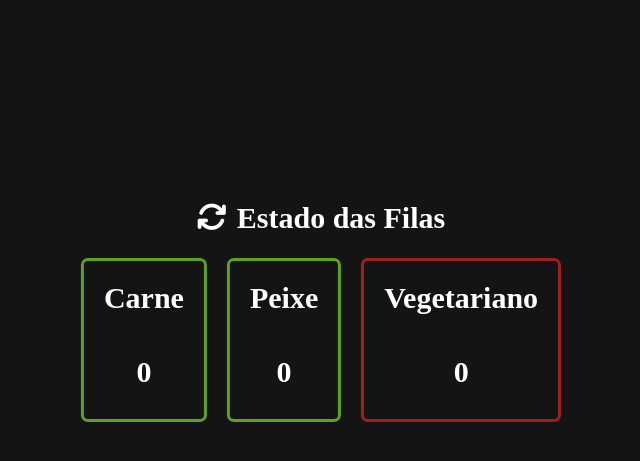
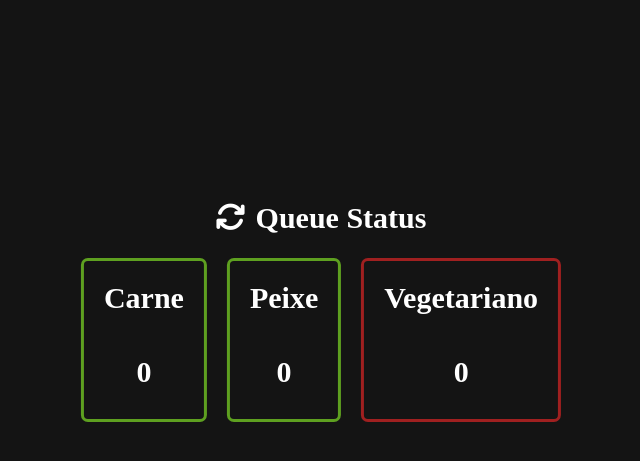
Before and after one commit to Asuryu/GPS, a Flask app: template src/templates/queue.html in a window 1280 px wide. Shown: the part 60-521 px from the top of the page, without its empty margins (319-959 px from the left). Run offline with Flask 2, Linux system fonts and the light colour scheme; the template is opened without the code that fills it, so the values that code supplies are empty; data comes from the database, SQL or seed files in the repository; some libraries are stand-ins or nearby versions; some web fonts are replaced.

Commit message:
:sa: Translating the application to english only

```diff
--- a/src/templates/index.html
+++ b/src/templates/index.html
@@ -32,7 +32,7 @@
     <container class="imageAndText">
        <img style="border-radius: 8px;" src="static/images/food.jpeg" alt="food">
          <div class="text">
-              <h1>Cantina</h1>
+              <h1>Canteen</h1>
               <p>O ISEC dispõe de uma cantina onde é servido o prato social, em que os preços praticados são de 2.65€ para os alunos e 4.10€ para os funcionários.
 
                 De forma a assegurar aos estudantes a possibilidade de terem refeições qualitativamente equilibradas e a preços acessíveis, os SASIPC dispõem atualmente de 5 cantinas (uma explorada pelos próprios serviços e quatro concessionadas) apresentando no seu total uma capacidade de 872 lugares sentados.
--- a/src/templates/login.html
+++ b/src/templates/login.html
@@ -22,10 +22,10 @@
          <p class="error-modal">{{ error }}</p>
      {% endif %}
      <form id="form_login" action="/login" method="POST">
-         <h class="title">Iniciar Sessão</h>
+         <h class="title">Login</h>
          <input type="email" name="email" placeholder="Email" required>
          <input type="password" name="password" placeholder="Password" required>
-         <input class="button-positive" type="submit" value="Entrar">
+         <input class="button-positive" type="submit" value="Login">
      </form>
  </body>
 </html>
--- a/src/templates/menu.html
+++ b/src/templates/menu.html
@@ -40,7 +40,7 @@
         </button>
     </header>
     <div class="wrap">
-        <h class="title">Menu Semanal</h>
+        <h class="title">Weekly Menu</h>
         <select name="type" id="type">
             <option value="1">Peixe</option>
             <option value="2">Carne</option>
--- a/src/templates/queue.html
+++ b/src/templates/queue.html
@@ -32,32 +32,32 @@
         </button>
     </header>
     <div class="wrapper">
-        <h class="title"><i id="refreshBtn" class="fa-solid fa-arrows-rotate"></i>Estado das Filas</h>
+        <h class="title"><i id="refreshBtn" class="fa-solid fa-arrows-rotate"></i>Queue Status</h>
         <div id="carne" class="queue-box">
             <h class="queue-type">Carne</h>
             <p class="count">0</p>
             {% if role == "admin" %}
-                <button class="button-positive changeStateBtn">Alterar estado</button>
-                <button class="button-positive increaseBtn">Incrementar</button>
-                <button class="button-positive decreaseBtn">Decrementar</button>
+                <button class="button-positive changeStateBtn">Change queue state</button>
+                <button class="button-positive increaseBtn">Increase</button>
+                <button class="button-positive decreaseBtn">Decrease</button>
             {% endif %}
         </div>
         <div id="peixe" class="queue-box">
             <h class="queue-type">Peixe</h>
             <p class="count">0</p>
             {% if role == "admin" %}
-                <button class="button-positive changeStateBtn">Alterar estado</button>
-                <button class="button-positive increaseBtn">Incrementar</button>
-                <button class="button-positive decreaseBtn">Decrementar</button>
+                <button class="button-positive changeStateBtn">Change queue state</button>
+                <button class="button-positive increaseBtn">Increase</button>
+                <button class="button-positive decreaseBtn">Decrease</button>
             {% endif %}
         </div>
         <div id="vegetariano" class="queue-box cancelled">
             <h class="queue-type">Vegetariano</h>
             <p class="count">0</p>
             {% if role == "admin" %}
-                <button class="button-positive changeStateBtn">Alterar estado</button>
-                <button class="button-positive increaseBtn">Incrementar</button>
-                <button class="button-positive decreaseBtn">Decrementar</button>
+                <button class="button-positive changeStateBtn">Change queue state</button>
+                <button class="button-positive increaseBtn">Increase</button>
+                <button class="button-positive decreaseBtn">Decrease</button>
             {% endif %}
         </div>
     </div>
```
Also changed, not shown: src/static/js/menu.js (+26 -22 lines).
